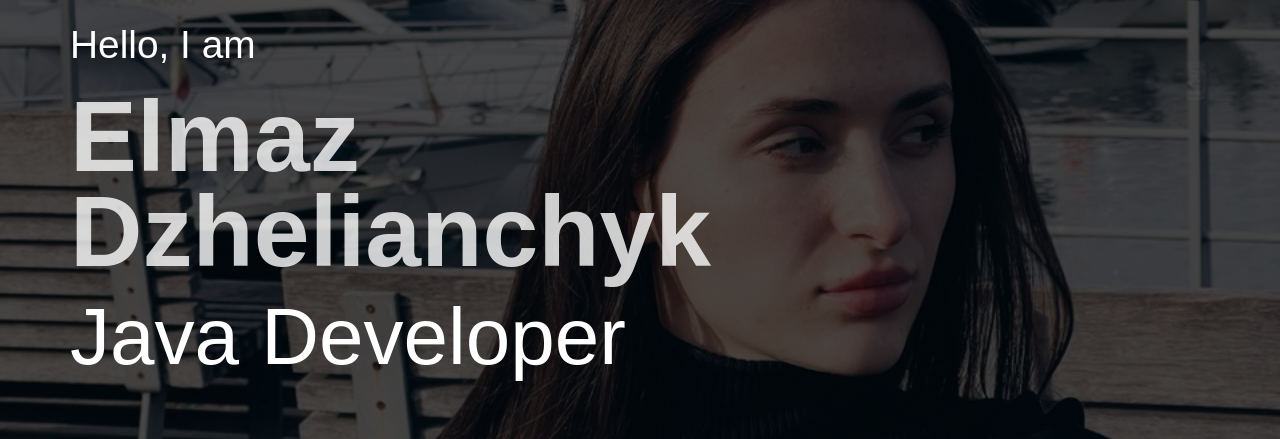
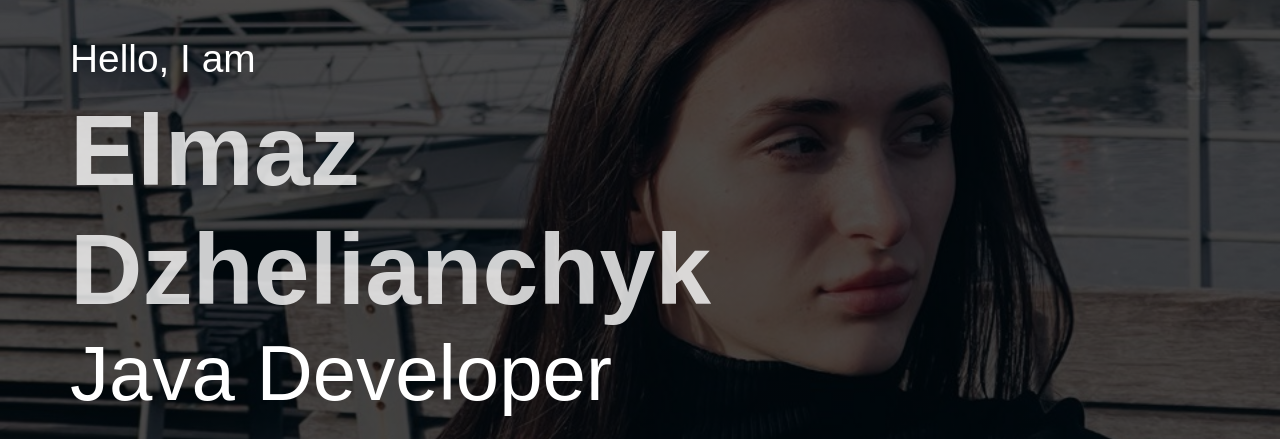
Before and after one commit to 9elmaz9/elmaz_dzhelianchyk, a website: page index.html in a window 1280 px wide. Shown: the part 72-511 px from the top of the page. Drawn offline with Linux system fonts and the light colour scheme.

Commit message:
Updated project files

```diff
--- a/assets/js/elmaz.js
+++ b/assets/js/elmaz.js
@@ -11,6 +11,7 @@ function typeText() {
 }
 
 typeText();
+
 
 
 
--- a/index.html
+++ b/index.html
@@ -31,6 +31,7 @@
                 <h4 class="header-subtitle" >Hello, I am</h4>
                 <br>
                 <h1 class="header-title">Elmaz  </h1>
+                <br>
                 <h1 class="header-title">Dzhelianchyk</h1>
 
 
@@ -48,11 +49,20 @@
                   </style>
               <!--  <h6 class="header-mono" >Back end   Developer</h6>
                 <button class="btn btn-primary btn-rounded" onclick="printResume()"><i class="ti-printer pr-2"></i>Print Resume</button>    -->
+                <style>
+                    .typed-text-output {
+                        font-size: 78px; /* Размер шрифта */
+                        font-family: Arial, sans-serif; /* Стиль шрифта */
+                        font-weight: bold; /* Жирный шрифт, можно убрать, если не нужно */
+                        color: #333; /* Цвет текста */
+                    }
+                </style>
+
+
+
 
 <!-- -->
     <div class="typed-text-output d-inline font-weight-lighter text-white"></div>
-    <br>
-    <br>
     <br>
     <br>
 
```
